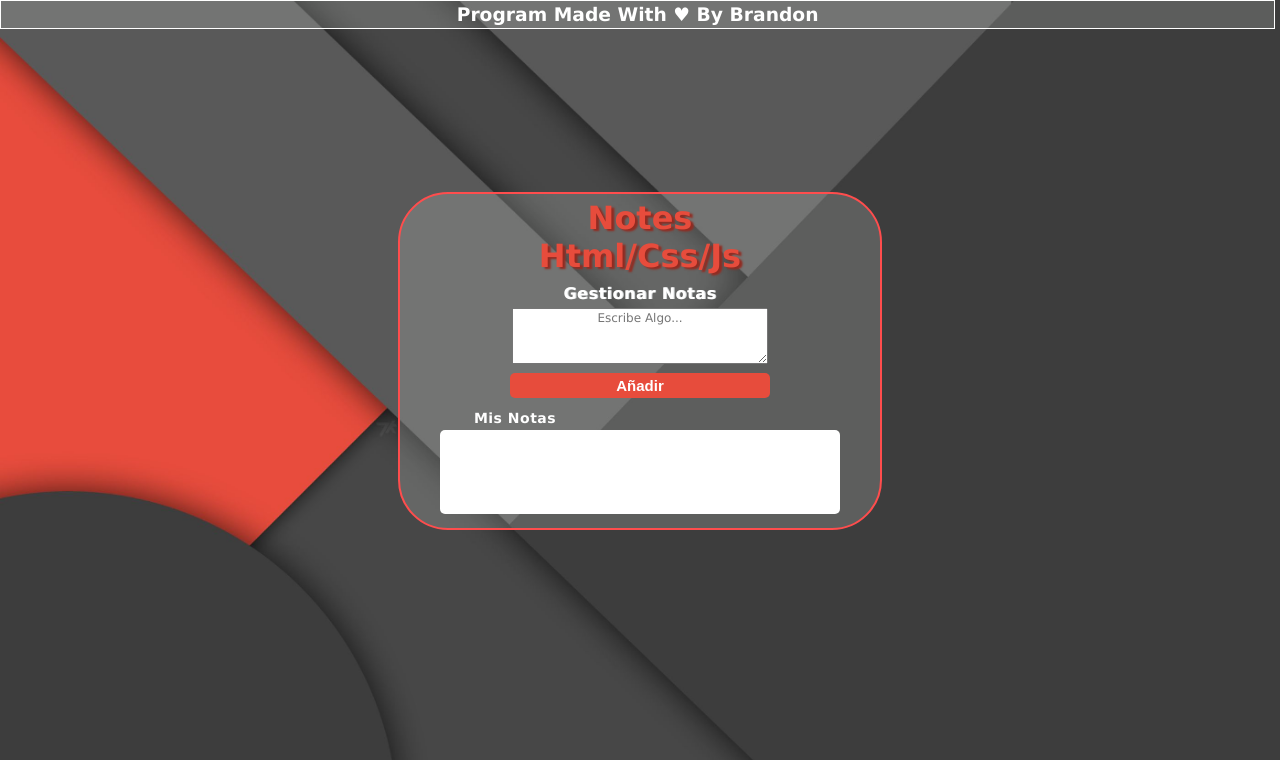
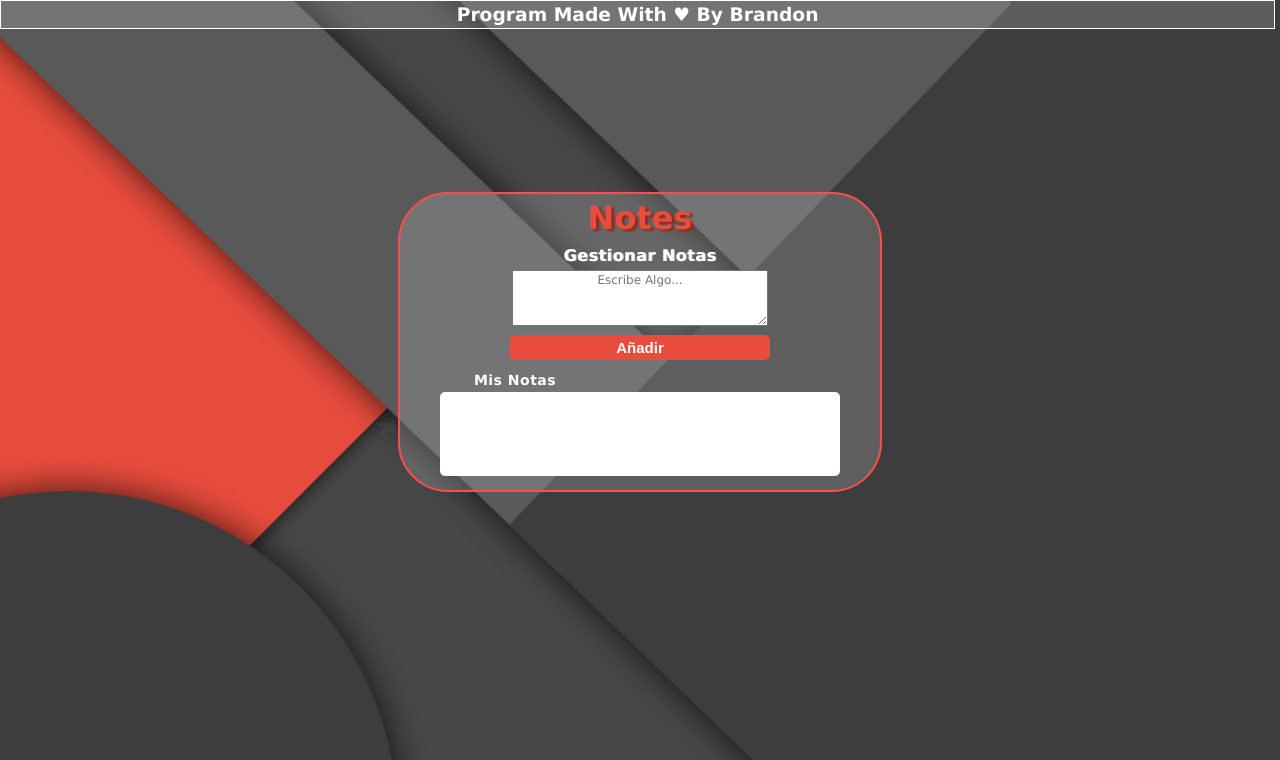
Before and after one commit to brandonprogamer02/deploy-apps-menu, a plain HTML site: page notes-project/index.html in a window 1280 px wide. Shown: the top 760 px of the page. Drawn offline with Linux system fonts and the light colour scheme.

Commit message:
updated word in notes-project

```diff
--- a/notes-project/index.html
+++ b/notes-project/index.html
@@ -10,7 +10,7 @@
 
 <body>
     <main>
-        <h1>Notes<br/>Html/Css/Js
+        <h1>Notes<br/>
         <h4>Gestionar Notas</h4>
 
         <div id="respaldo">
```
